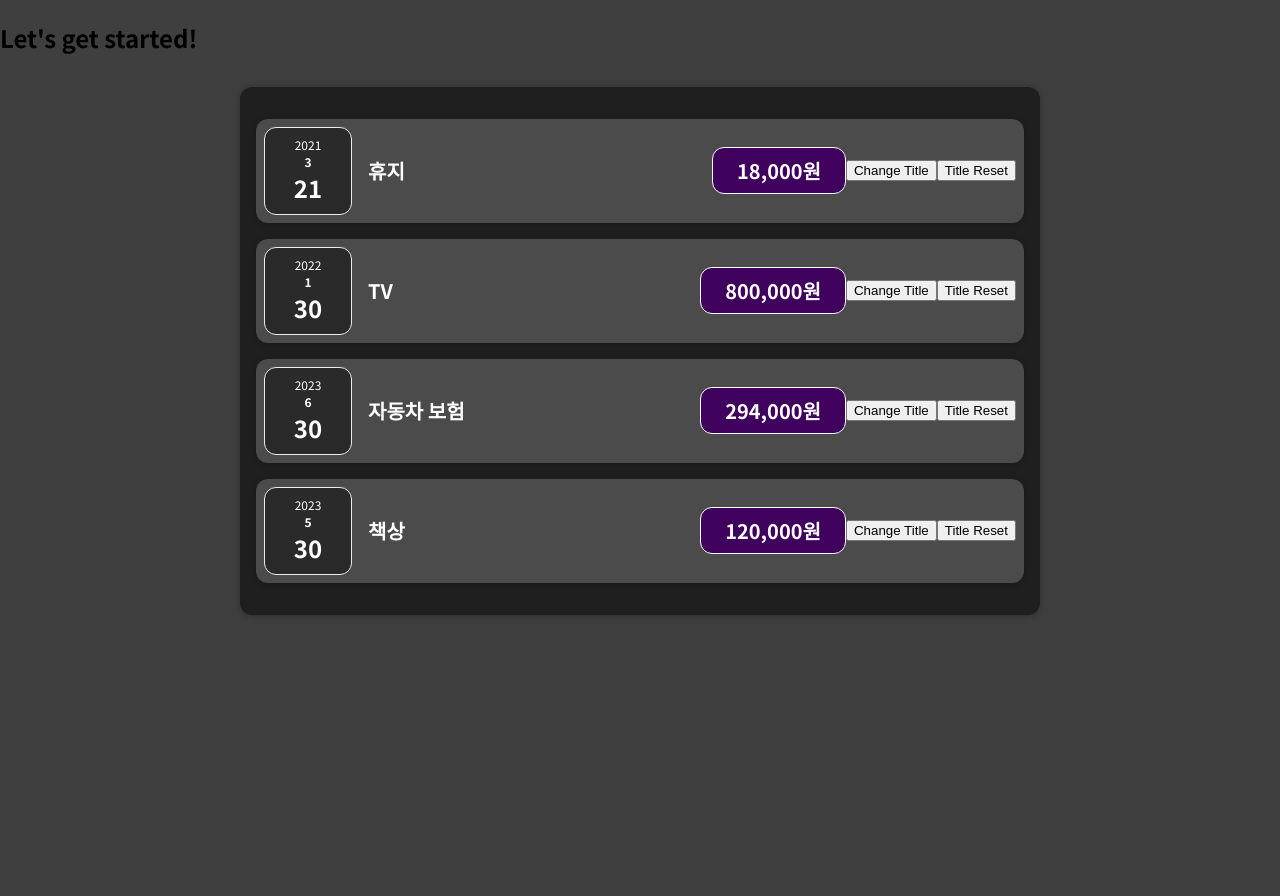
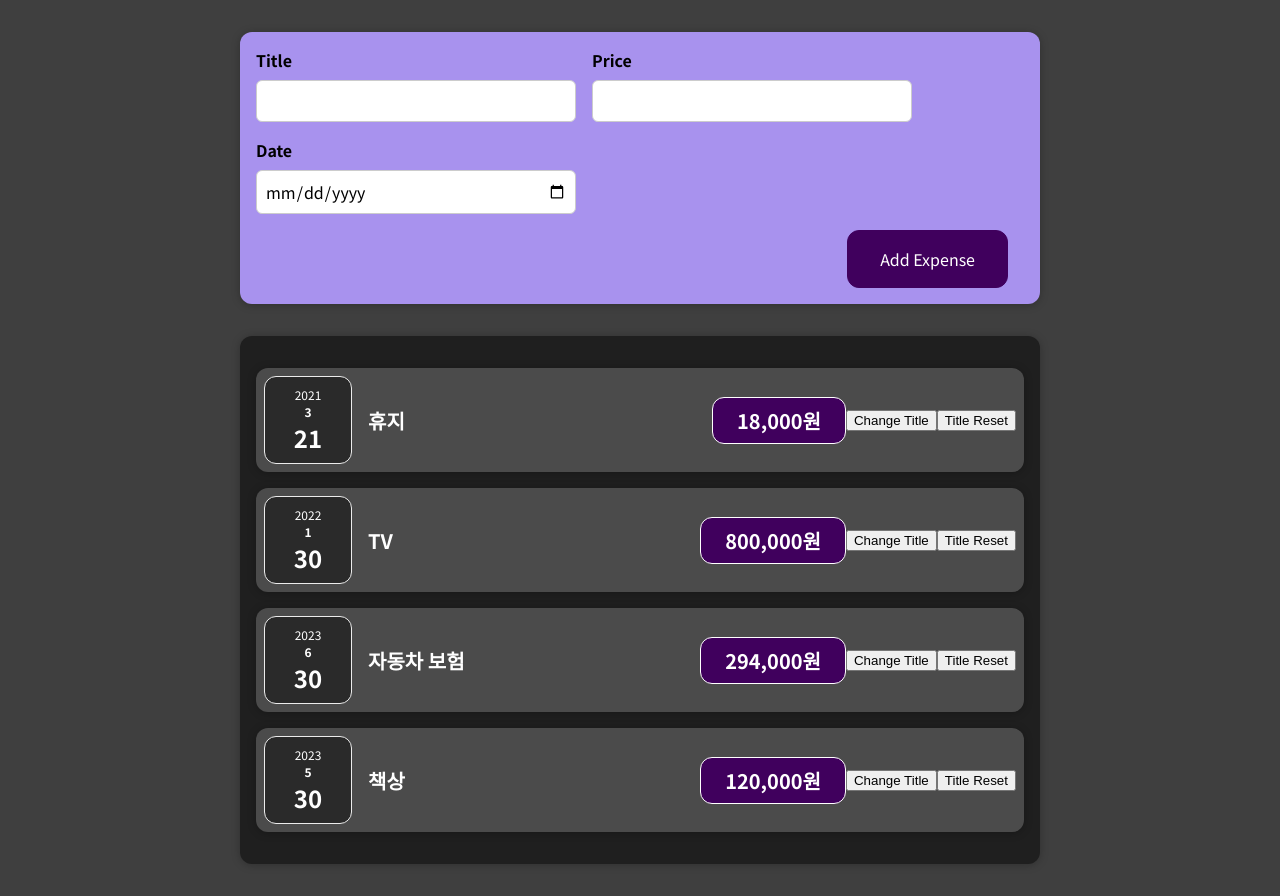
Before and after one commit to jeongsangtae/react-complete-training, a React (Create React App) app: page / in a window 1280 px wide. Before the commit the page ends 800 px from the top, so only its background shows below. Built offline with nearby package versions, Linux system fonts and the light colour scheme.

Commit message:
React Complete Training - Add form input

```diff
--- a/src/App.js
+++ b/src/App.js
@@ -1,5 +1,6 @@
 import React from "react";
 
+import NewExpense from "./components/NewExpense/NewExpense";
 import Expenses from "./components/Expenses/Expenses";
 
 const App = () => {
@@ -26,7 +27,7 @@
   // 최신 프로젝트 셋업
   return (
     <div>
-      <h2>Let's get started!</h2>
+      <NewExpense />
       <Expenses items={expenses} />
     </div>
   );
--- /dev/null
+++ b/src/components/NewExpense/ExpenseForm.css
@@ -0,0 +1,26 @@
+.new-expense__controls {
+  display: flex;
+  flex-wrap: wrap;
+  gap: 1rem;
+  margin-bottom: 1rem;
+  text-align: left;
+}
+
+.new-expense__control label {
+  font-weight: bold;
+  margin-bottom: 0.5rem;
+  display: block;
+}
+
+.new-expense__control input {
+  font: inherit;
+  padding: 0.5rem;
+  border-radius: 6px;
+  border: 1px solid #ccc;
+  width: 20rem;
+  max-width: 100%;
+}
+
+.new-expense__actions {
+  text-align: right;
+}
--- /dev/null
+++ b/src/components/NewExpense/ExpenseForm.js
@@ -0,0 +1,29 @@
+import React from "react";
+
+import "./ExpenseForm.css";
+
+const ExpenseForm = () => {
+  return (
+    <form>
+      <div className="new-expense__controls">
+        <div className="new-expense__control">
+          <label>Title</label>
+          <input type="text" />
+        </div>
+        <div className="new-expense__control">
+          <label>Price</label>
+          <input type="number" min="100" step="100" />
+        </div>
+        <div className="new-expense__control">
+          <label>Date</label>
+          <input type="date" min="2020-01-01" max="2023-12-31" />
+        </div>
+      </div>
+      <div className="new-expense__actions">
+        <button type="submit">Add Expense</button>
+      </div>
+    </form>
+  );
+};
+
+export default ExpenseForm;
--- /dev/null
+++ b/src/components/NewExpense/NewExpense.css
@@ -0,0 +1,38 @@
+.new-expense {
+  background-color: #a892ee;
+  padding: 1rem;
+  margin: 2rem auto;
+  width: 50rem;
+  max-width: 95%;
+  border-radius: 12px;
+  text-align: center;
+  box-shadow: 0 1px 8px rgba(0, 0, 0, 0.25);
+}
+
+.new-expense button {
+  font: inherit;
+  cursor: pointer;
+  padding: 1rem 2rem;
+  border: 1px solid #40005d;
+  background-color: #40005d;
+  color: white;
+  border-radius: 12px;
+  margin-right: 1rem;
+}
+
+.new-expense button:hover,
+.new-expense button:active {
+  background-color: #510674;
+  border-color: #510674;
+}
+
+.new-expense button.alternative {
+  color: #220131;
+  border-color: transparent;
+  background-color: transparent;
+}
+
+.new-expense button.alternative:hover,
+.new-expense button.alternative:active {
+  background-color: #ddb3f8;
+}
--- /dev/null
+++ b/src/components/NewExpense/NewExpense.js
@@ -0,0 +1,14 @@
+import React from "react";
+
+import ExpenseForm from "./ExpenseForm";
+import "./NewExpense.css";
+
+const NewExpense = () => {
+  return (
+    <div className="new-expense">
+      <ExpenseForm />
+    </div>
+  );
+};
+
+export default NewExpense;
```
